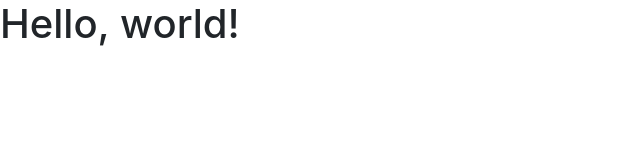
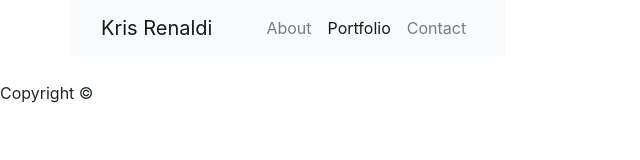
Before and after one commit to krenaldi/Bootstrap-Portfolio, a plain HTML site: page portfolio.html in a window 1280 px wide. Shown: the whole page, without its empty margins (0-640 px from the left). Drawn offline with nearby package versions, Linux system fonts and the light colour scheme.

Commit message:
Added navbar and footer

```diff
--- a/portfolio.html
+++ b/portfolio.html
@@ -12,7 +12,44 @@
     <title>Bootstrap Portfolio</title>
   </head>
   <body>
-    <h1>Hello, world!</h1>
+         <!-- Header with logo and navbar -->
+         <div class="container-fluid">
+            <div class="container">
+              <div class="row">
+
+            <nav class="navbar navbar-expand-lg navbar-light bg-light">
+                <div class="col-3">
+                <a class="navbar-brand" href="#"><span class="brand">Kris Renaldi</span></a>
+                </div>
+                <div class="col-9">
+                <ul class="navbar-nav justify-content-end">
+                  <li class="nav-item">
+                    <a class="nav-link" href="index.html">About</a>
+                  </li>
+                  <li class="nav-item active">
+                    <a class="nav-link" href="portfolio.html"><span class="sr-only">(current)</span>Portfolio</a>
+                  </li>
+                  <li class="nav-item">
+                    <a class="nav-link" href="contact.html">Contact</a>
+                  </li>
+                </ul>
+              </div>
+            </nav>
+            </div>
+          </div>
+          </div>
+
+
+
+
+        <!-- Footer -->
+        <footer>
+            <div class="footer">
+              <p style="margin-top:25px">Copyright &copy; </p>
+            </div>
+        </footer>
+
+
 
     <!-- Optional JavaScript -->
     <!-- jQuery first, then Popper.js, then Bootstrap JS -->
```
Also changed, not shown: contact.html (+36 -1 lines).
